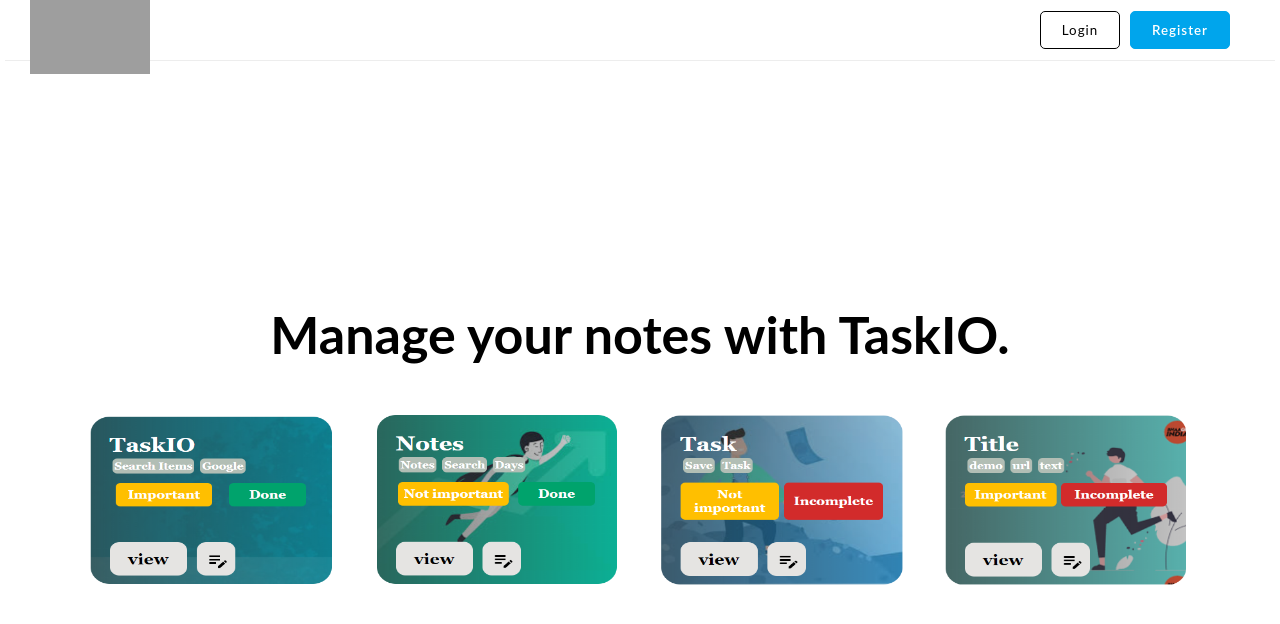
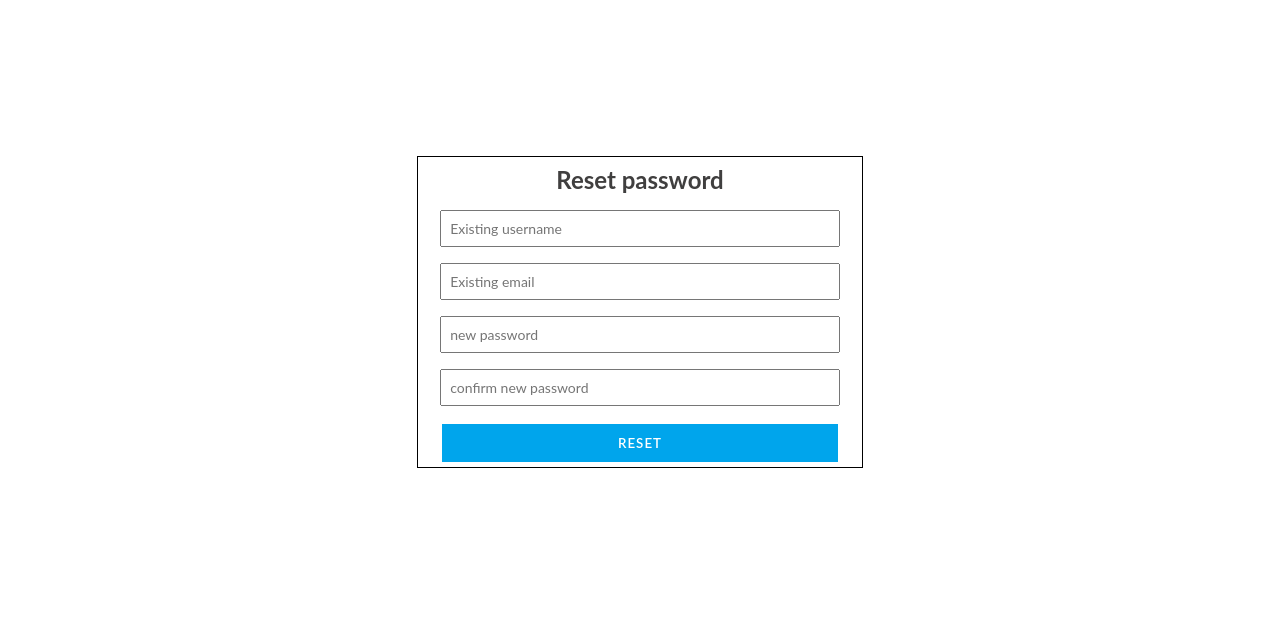
Before and after one commit to harshit-8118/TaskIO, a React (Create React App) app in the folder client/: page /resetpass in a window 1280 px wide. Before the commit this address led to /. Shown: the top 624 px of the page. Built offline with nearby package versions, Linux system fonts and the light colour scheme; no server answers; grey boxes are pictures that could not be loaded.

Commit message:
Reset password page is added

```diff
--- a/client/src/App.js
+++ b/client/src/App.js
@@ -19,6 +19,7 @@
 // import DoneTasks from "./components/CompletedNotes/DoneTasks";
 import Navbar from "./components/Navbar/Navbar";
 import Notes from "./components/Notes/Notes";
+import ResetPass from "./pages/ResetPassword/ResetPass";
 
 function App() {
   const { user } = useContext(AuthContext);
@@ -49,6 +50,7 @@
               element={user ? <AllNotes /> : <Landing />}
             />
             <Route path="/notes" element={user ? <Notes /> : <Landing />} />
+            <Route path="/resetpass" element={ <ResetPass /> } />
             {/* <Route
               path="/impnotes1"
               element={user ? <ImpTasks /> : <Landing />}
@@ -76,5 +78,5 @@
 }
 
 export default App;
-// export const baseUrl = process.env.REACT_APP_ADDNOTE_BACKENED_URL + "/api/";
-export const baseUrl = "http://localhost:5500/api/";
+export const baseUrl = process.env.REACT_APP_ADDNOTE_BACKENED_URL + "/api/";
+// export const baseUrl = "http://localhost:5500/api/";
--- a/client/src/GlobalCSS.scss
+++ b/client/src/GlobalCSS.scss
@@ -71,6 +71,7 @@
     .login-sign-up {
       font-size: 13px;
       margin: 10px;
+      @include flex-column;
       button {
         font-weight: 600;
         font-size: 14px;
--- a/client/src/pages/Login/Login.jsx
+++ b/client/src/pages/Login/Login.jsx
@@ -5,16 +5,18 @@
 import { loginSchema } from "../../validationSchemas/ValidateSchema";
 import { login_user } from "../../context/user/UserApi";
 import { AuthContext } from "../../context/user/UserContext";
+import ResetPass from "../ResetPassword/ResetPass";
+import { Link } from "react-router-dom";
 
 function Login({ loginBtn, registerBtn, setLoginBtn, setRegisterBtn }) {
   const { user, dispatch } = useContext(AuthContext);
   const [message, setMessage] = useState(null);
   const [disable, setDisable] = useState(false);
   useEffect(() => {
-    if(loginBtn || registerBtn){
-      document.body.style.overflow = 'hidden';
-    }else{
-      document.body.style.overflow = 'auto';
+    if (loginBtn || registerBtn) {
+      document.body.style.overflow = "hidden";
+    } else {
+      document.body.style.overflow = "auto";
     }
   }, [loginBtn, registerBtn]);
   const initialValues = {
@@ -106,8 +108,18 @@
             Login
           </button>
         </div>
-        <p className="login-sign-up">
-          {registerBtn}
+        <div className="login-sign-up">
+          <div>
+            Forgotten password?{" "}
+            <Link
+              to={"/resetpass"}
+              className="link"
+              style={{ color: "red", margin: "0px 5px", cursor: "pointer" }}
+            >
+              Reset password
+            </Link>
+          </div>
+          <div>
             Don't have an account?{" "}
             <button
               onClick={() => {
@@ -117,7 +129,8 @@
             >
               Register now
             </button>
-        </p>
+          </div>
+        </div>
       </form>
     </div>
   );
--- /dev/null
+++ b/client/src/pages/ResetPassword/ResetPass.jsx
@@ -0,0 +1,125 @@
+import "../../GlobalCSS.scss";
+import { Clear } from "@mui/icons-material";
+import React, { useContext, useEffect, useState } from "react";
+import { useFormik } from "formik";
+import { registerSchema } from "../../validationSchemas/ValidateSchema";
+import axios from "axios";
+import { baseUrl } from "../../App";
+import { AuthContext } from "../../context/user/UserContext";
+import { useNavigate } from "react-router-dom";
+
+function ResetPass() {
+  const [message, setMessage] = useState('');
+  const { user } = useContext(AuthContext);
+  const navigate = useNavigate();
+  const initialValues = {
+    username: user ? user.username: "",
+    password: "",
+    email: user ? user.email: "",
+    confirm_password: "",
+  };
+  const { values, touched, errors, handleChange, handleSubmit, handleBlur } = useFormik({
+    initialValues,
+    validateOnChange: true,
+    validateOnBlur: true,
+    validationSchema: registerSchema,
+    onSubmit: async (values, action) => {
+      setMessage("password updating...");
+      try {
+        const {confirm_password, ...obj} = values;
+        console.log(obj)
+        axios.put(baseUrl + 'auth/resetpass', obj).then(() => {
+          setMessage("password updated successfully, please login");
+        }).catch(err => setMessage("wrong username or email"));
+      } catch (err) {
+        setMessage("wrong username of email");
+      } finally {
+        setTimeout(() => {
+          setMessage("");
+          navigate('/');
+        }, 3000);
+      }
+
+      action.setFieldValue("username", values.username);
+      action.setFieldValue("email", values.email);
+      action.setFieldValue("password", "");
+      action.setFieldValue("confirm_password", "");
+    },
+  });
+
+  return (
+    <div className="login-register-box">
+      {message && <p className="message">{message}</p>}
+      <form className="loginModal" onSubmit={handleSubmit}>
+        <h2>Reset password</h2>
+        <div className="input-block">
+          <input
+            type="username"
+            autoComplete="off"
+            name="username"
+            id="username"
+            placeholder="Existing username"
+            value={values.username}
+            onBlur={handleBlur}
+            onChange={handleChange}
+            />
+          {touched.username && errors.username ? (
+            <p className="form-error">{errors.username}</p>
+            ) : null}
+        </div>
+        <div className="input-block">
+          <input
+            type="email"
+            autoComplete="off"
+            name="email"
+            id="email"
+            placeholder="Existing email"
+            value={values.email}
+            onChange={handleChange}
+            onBlur={handleBlur}
+            />
+          {touched.email && errors.email ? (
+            <p className="form-error">{errors.email}</p>
+            ) : null}
+        </div>
+        <div className="input-block">
+          <input
+            type="password"
+            autoComplete="off"
+            name="password"
+            id="password"
+            placeholder="new password"
+            value={values.password}
+            onChange={handleChange}
+            onBlur={handleBlur}
+            />
+          {errors.password && touched.password ? (
+            <p className="form-error">{errors.password}</p>
+            ) : null}
+        </div>
+        <div className="input-block">
+          <input
+            type="password"
+            autoComplete="off"
+            name="confirm_password"
+            id="confirm_password"
+            placeholder="confirm new password"
+            value={values.confirm_password}
+            onChange={handleChange}
+            onBlur={handleBlur}
+          />
+          {errors.confirm_password && touched.confirm_password ? (
+            <p className="form-error">{errors.confirm_password}</p>
+          ) : null}
+        </div>
+        <div className="modal-buttons">
+          <button className="input-button" type="submit">
+            RESET
+          </button>
+        </div>
+      </form>
+    </div>
+  );
+}
+
+export default ResetPass;
```
Lines whose indentation alone changed are shown as unchanged.
